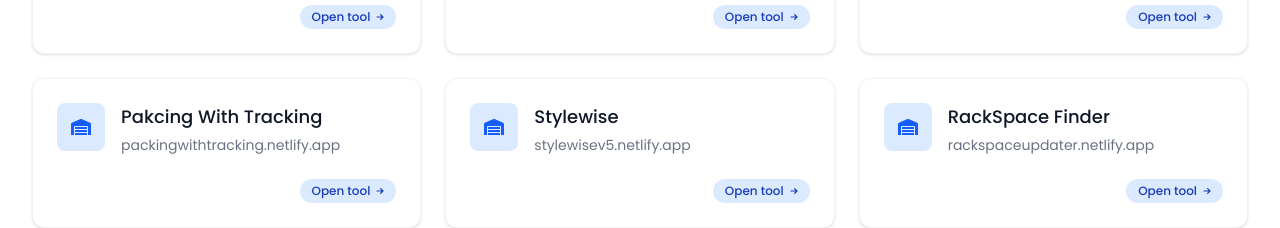
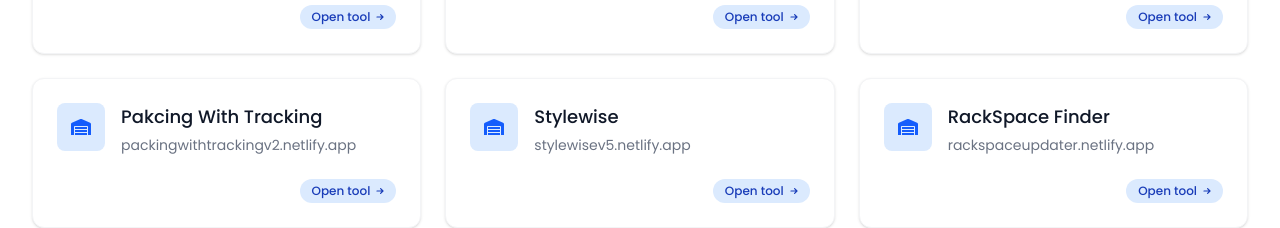
Before and after one commit to Sachinrawat6/tool, a React (Vite) app: page / in a window 1280 px wide. Shown: the part 1040-1268 px from the top of the page. Built offline with nearby package versions, Linux system fonts and the light colour scheme.

Commit message:
Update URL for Packing With Tracking

```diff
--- a/src/components/Tools.jsx
+++ b/src/components/Tools.jsx
@@ -106,7 +106,8 @@ export const header_with_url = [
   },
    {
     header: "Pakcing With Tracking",
-    url: "https://packingwithtracking.netlify.app/",
+    // url: "https://packingwithtracking.netlify.app/",
+     url: "https://packingwithtrackingv2.netlify.app/",
     icon: <FaWarehouse />,
   },
    {
```
